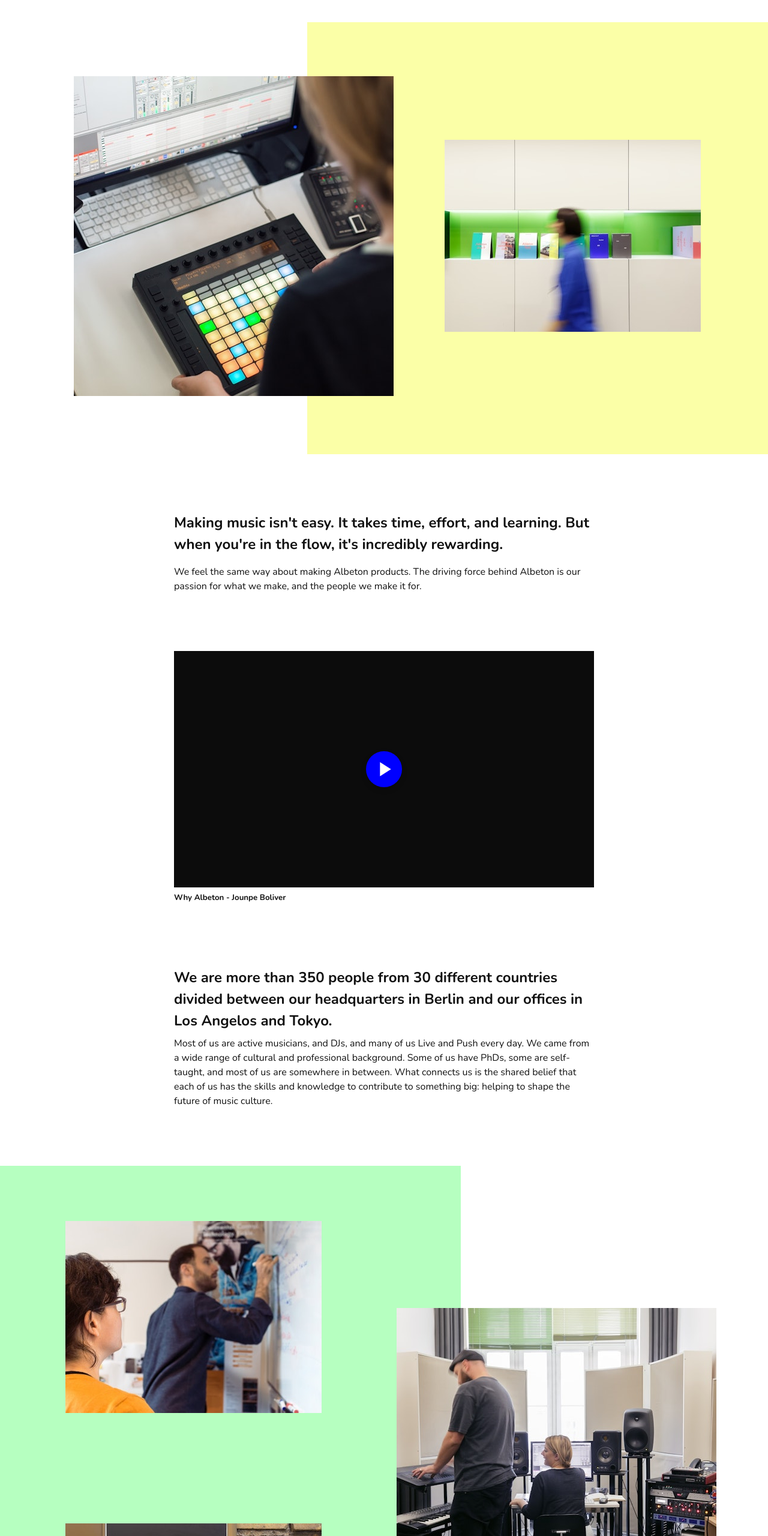
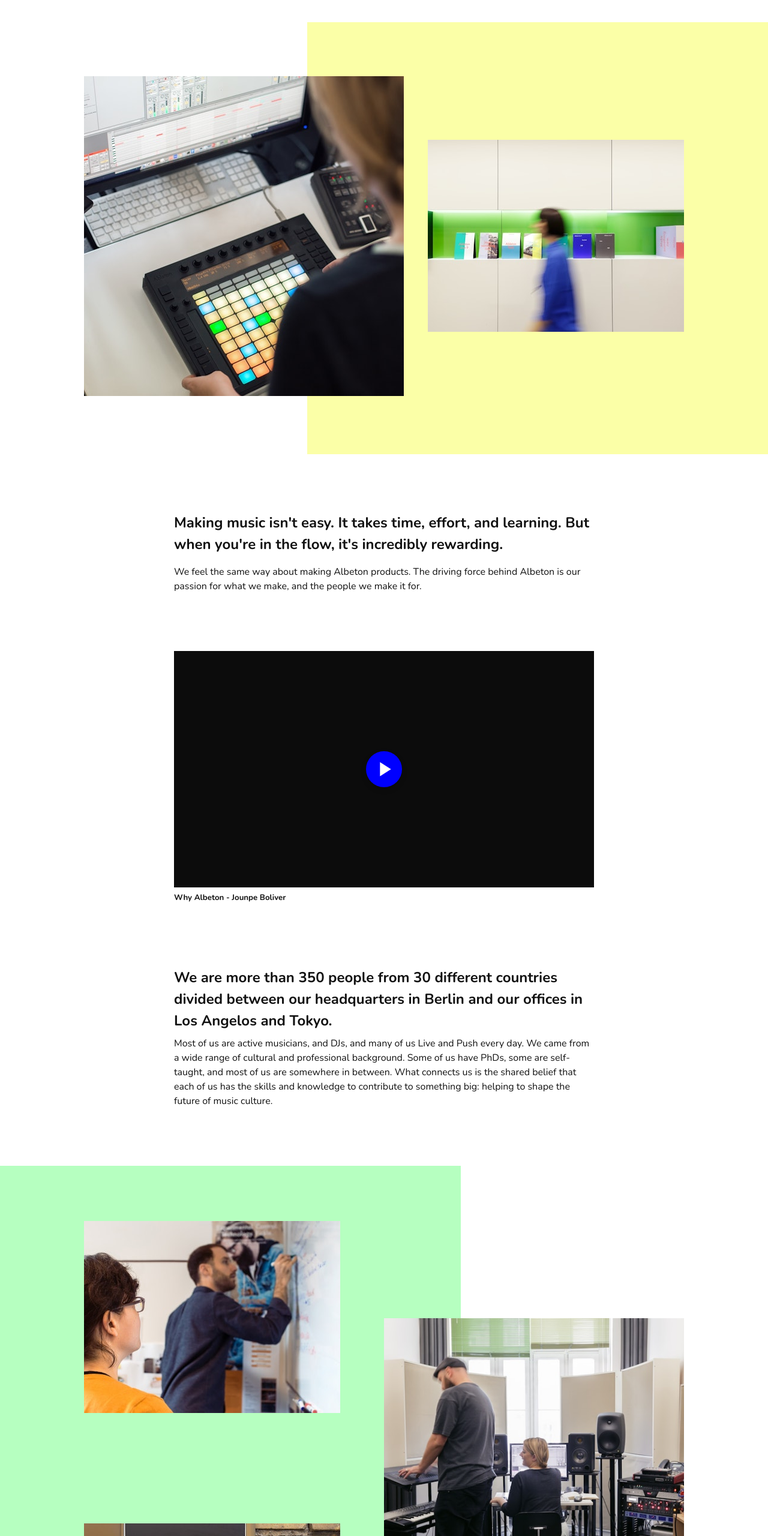
Before and after one commit to Chrono-QuasarDev/albeton-clone, a plain HTML site: page index.html in a window 1280 px wide. Shown: the part 860-3420 px from the top of the page at 60% size. Drawn offline with nearby package versions, Linux system fonts and the light colour scheme.

Commit message:
fix: Wrap all elements and make then follow a flow

```diff
--- a/assets/styles/style.css
+++ b/assets/styles/style.css
@@ -202,10 +202,10 @@ ul, ol {
 .inner-layout {
   position: absolute;
   top: 90px;
-  right: 70px;
-  left: 80px;
+  right: 0;
+  left: 0;
   display: flex;
-  justify-content: space-around;
+  justify-content: space-between;
   align-items: center;
 }
 
@@ -310,7 +310,7 @@ ul, ol {
   display: grid;
   grid-template-columns: repeat(2, 1fr);
   grid-template-rows: repeat(2, 1fr);
-  place-items: center;
+  align-items: center;
 }
 
 .third-image {
@@ -332,7 +332,12 @@ ul, ol {
 .collage {
   position: absolute;
   top: 0;
-  right: 50px;
-  left: 20px;
+  right: 0;
+  left: 0;
   bottom: 0;
 }
+
+
+.about-descipline h3 {
+  margin-bottom: var(--spacing-sm);
+}
--- a/index.html
+++ b/index.html
@@ -66,7 +66,7 @@
 
         <div class="flex-container">
           <div class=" outer-layout-container">
-            <div class="inner-layout">
+            <div class="inner-layout global-wrapper">
               <div class="image-right flex-item">
                 <img src="assets/images/photo-1.jpg" alt="A woman on a musical set making music beats" loading="lazy">
               </div>
@@ -115,7 +115,7 @@
         <div class="collage-container">
 
           <div class="green-bg">
-            <div class="collage">
+            <div class="collage global-wrapper">
               <div class="first-image">
                 <img src="assets/images/photo-3.jpg" alt="The first image of a collage">
               </div>
@@ -130,7 +130,7 @@
 
         </div>
 
-        <div>
+        <div class="content-wrapper about-descipline">
           <h3>We believe it takes focus to create truly outstanding instruments. We only work on a few products and we stive to make them great.</h3>
           <p>Rather than having a one-size-fits-all process, we try to give our poeple what they need to work their magic and grow. We've learned that achieving the best results comes from building teams that are richly diverse, and thus able to explore problems from a wider set of perpspectives. We don't always agree with each other, but opinion and debate are valued and openly encouraged.</p>
         </div>
```
